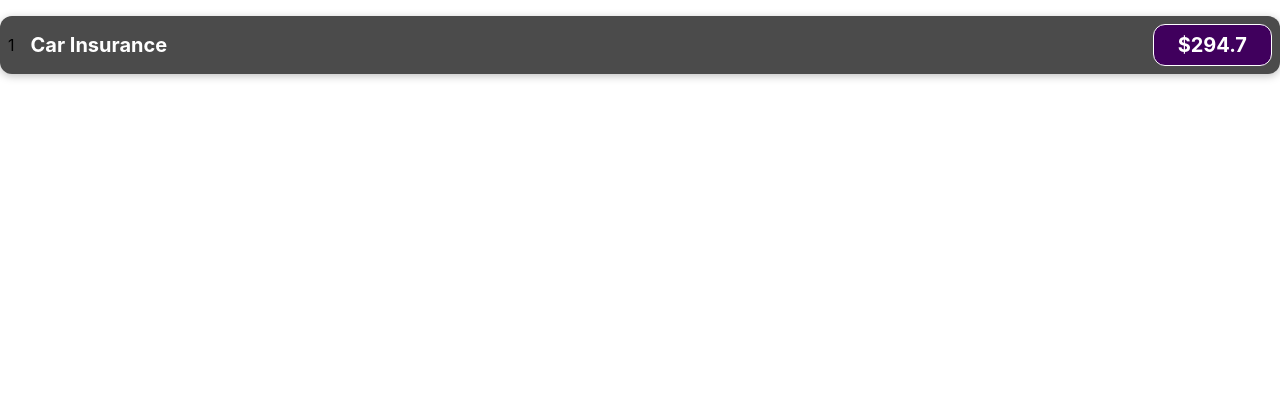
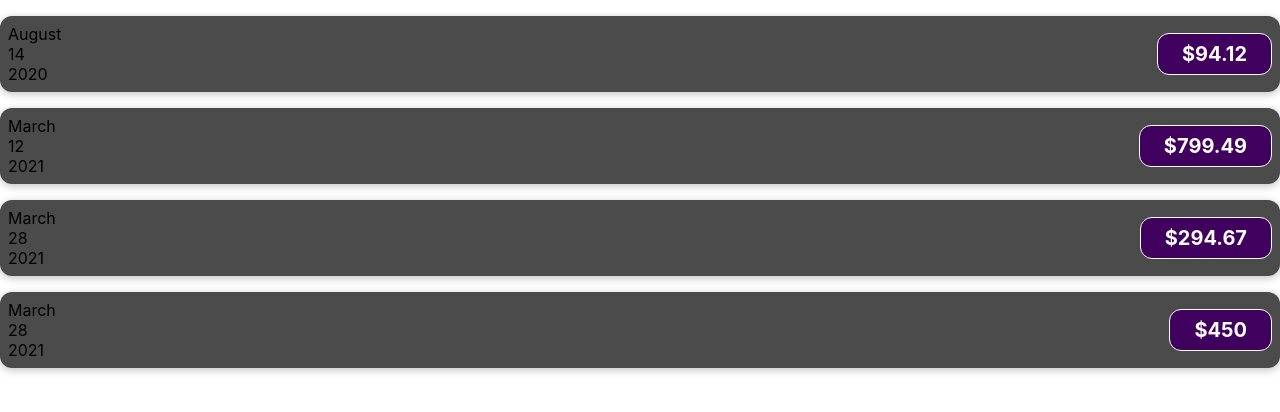
Before and after one commit to araujogabriel00/studying-react, a React (Create React App) app: page / in a window 1280 px wide. Shown: the top 412 px of the page. Built offline with nearby package versions, Linux system fonts and the light colour scheme.

Commit message:
Subindo alterações

```diff
--- a/src/App.js
+++ b/src/App.js
@@ -2,9 +2,52 @@
 import ExpenseItem from './components/ExpenseItem/ExpenseItem';
 
 function App() {
+
+  const expenses = [
+    {
+      id: 'e1',
+      title: 'Toilet Paper',
+      amount: 94.12,
+      date: new Date(2020, 7, 14),
+    },
+    { id: 'e2', title: 'New TV', amount: 799.49, date: new Date(2021, 2, 12) },
+    {
+      id: 'e3',
+      title: 'Car Insurance',
+      amount: 294.67,
+      date: new Date(2021, 2, 28),
+    },
+    {
+      id: 'e4',
+      title: 'New Desk (Wooden)',
+      amount: 450,
+      date: new Date(2021, 5, 12),
+    },
+  ];
+
+
   return (
     <div>
-      <ExpenseItem></ExpenseItem>
+      <ExpenseItem
+        title={expenses[0].title}
+        amount={expenses[0].amount}
+        date={expenses[0].date}>
+      </ExpenseItem>
+      <ExpenseItem
+        title={expenses[1].title}
+        amount={expenses[1].amount}
+        date={expenses[1].date}>
+      </ExpenseItem>
+      <ExpenseItem
+        title={expenses[2].title}
+        amount={expenses[2].amount}
+        date={expenses[2].date}>
+      </ExpenseItem>
+      <ExpenseItem
+        title={expenses[3].title}
+        amount={expenses[3].amount}
+        date={expenses[2].date}>
+      </ExpenseItem>
     </div>
   );
 }
--- a/src/components/ExpenseItem/ExpenseItem.js
+++ b/src/components/ExpenseItem/ExpenseItem.js
@@ -1,20 +1,30 @@
 import './ExpenseItem.css';
 
-function ExpenseItem() {
+function ExpenseItem(props) {
 
-    const expenseDate = new Date(2022, 9, 3 );
-    const expenseTitle = 'Car Insurance';
-    const expenseAmount = 294.7;
+    const month = props.date.toLocaleString('en-US', { month: 'long' });
+    const day = props.date.toLocaleString('en-US', { day: '2-digit' });
+    const year = props.date.getFullYear();
 
     return (
         <div className="expense-item">
-            <div>{expenseDate.getDay()}</div>
+            <div>
+                <div>
+                    {month}
+                </div>
+                <div>
+                    {day}
+                </div>
+                <div>
+                    {year}
+                </div>
+            </div>
             <div className="expense-item__description">
-                <h2>{expenseTitle}</h2>
-                <div className="expense-item__price">${expenseAmount}</div>
+                <h2>{ }</h2>
+                <div className="expense-item__price">${props.amount}</div>
             </div>
         </div>
-    );
+  );
 }
 
 export default ExpenseItem;
```
